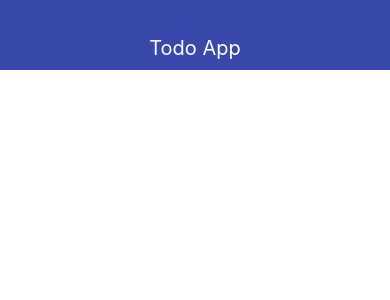
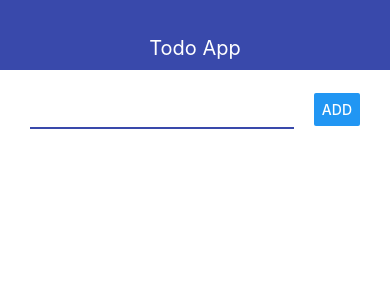
Before and after one commit to OnoprienkoArtem/RN-app-todo, a React Native app: screen / in a window 390 px wide. Shown: the top 300 px of the page. Built offline with nearby package versions, Linux system fonts and the light colour scheme.

Commit message:
create method for add todo text

```diff
--- a/App.js
+++ b/App.js
@@ -1,19 +1,36 @@
-import React from 'react';
+import React, { useState } from 'react';
 import { StyleSheet, Text, View } from 'react-native';
 
 import { Navbar } from './src/Navbar';
+import { AddTodo } from './src/AddTodo';
 
 export default function App() {
+  const [todos, setTodos] = useState([]);
+
+
+  const addTodo = textTodo => {
+    setTodos(prev => [
+      ...prev,
+      {
+        id: Date.now().toString(),
+        textTodo
+      }
+    ])
+  }
+
   return (
-    <View style={styles.container}>
+    <View>
       <Navbar title="Todo App" />
-
+      <View style={styles.container}>
+        <AddTodo onSubmit={addTodo} />
+      </View>
     </View>
   );
 }
 
 const styles = StyleSheet.create({
   container: {
-
+    paddingHorizontal: 30,
+    paddingVertical: 20
   },
 });
--- /dev/null
+++ b/src/AddTodo.js
@@ -0,0 +1,37 @@
+import React from 'react';
+import { StyleSheet, View, TextInput, Button } from 'react-native';
+
+export const AddTodo = (onSubmit) => {
+
+    const pressHandler = () => {
+        onSubmit('');
+    }
+
+
+    return (
+        <View style={styles.block}>
+            <TextInput style={styles.input} />
+            <Button style={styles.button} title="Add" onPress={pressHandler} />
+        </View>
+    );
+}
+
+
+
+const styles = StyleSheet.create({
+    block: {
+        flexDirection: 'row',
+        justifyContent: 'space-between',
+        alignItems: 'center'
+    },
+    input: {
+        width: '80%',
+        padding: 10,
+        borderStyle: 'solid',
+        borderBottomWidth: 2,
+        borderBottomColor: '#3949ab'
+    },
+    button: {
+
+    }
+});
```
